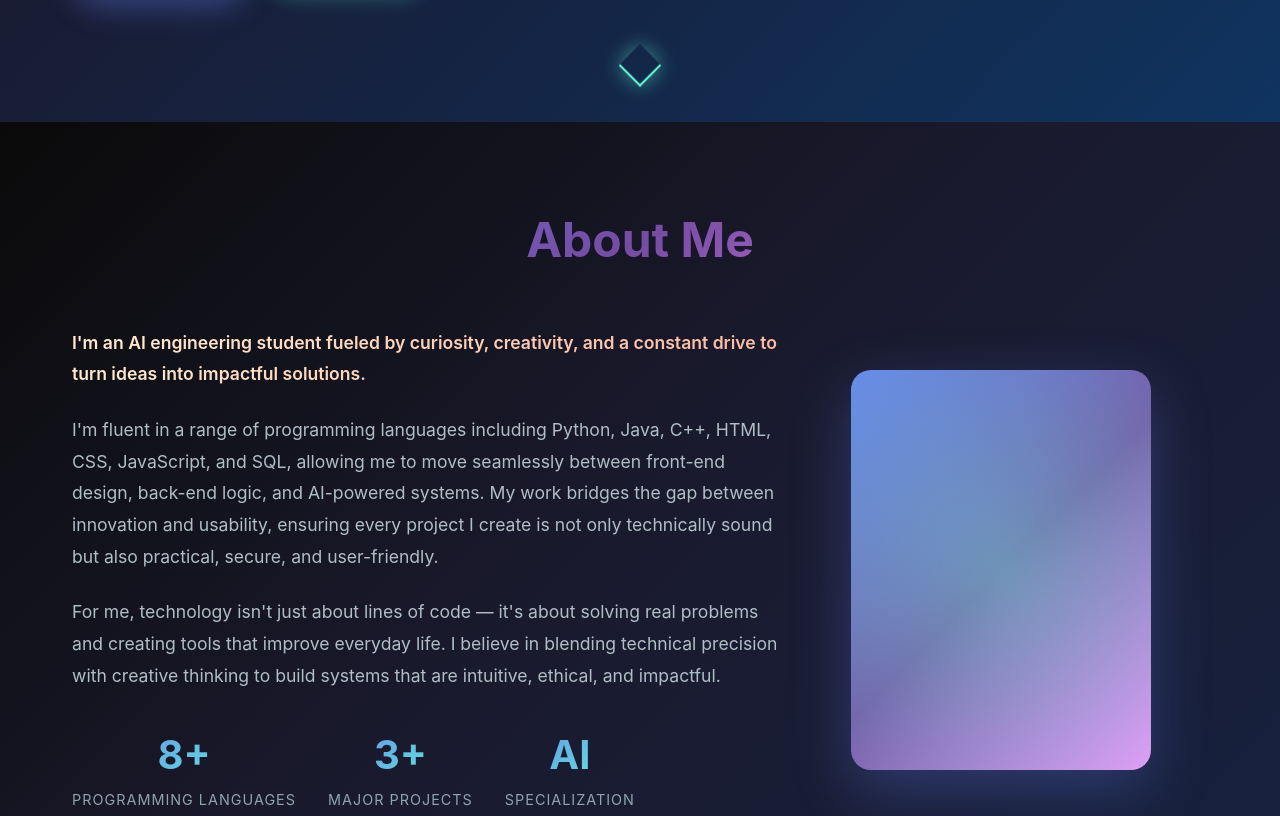
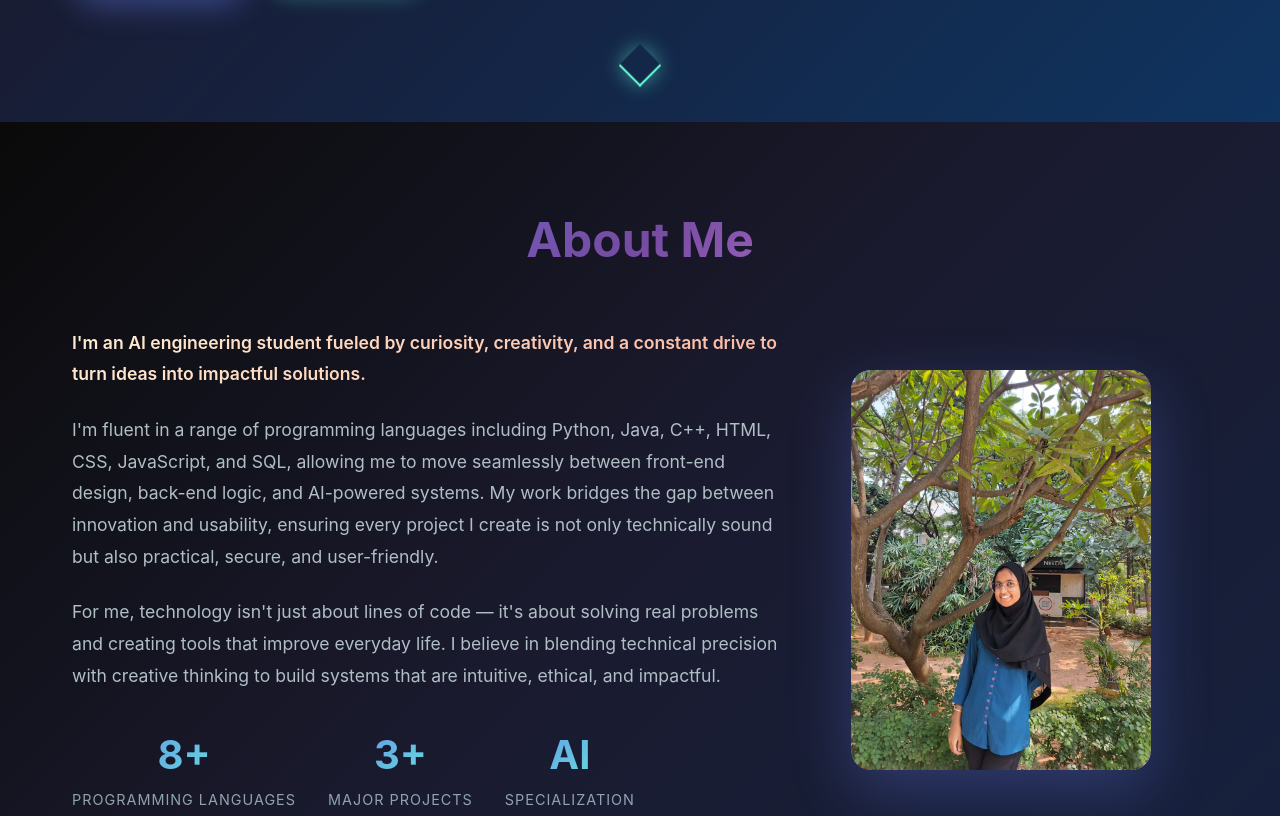
Before and after one commit to shifa226/my-portfolio, a plain HTML site: page index.html in a window 1280 px wide. Shown: the part 678-1494 px from the top of the page. Drawn offline with Linux system fonts and the light colour scheme.

Commit message:
update profile image

```diff
--- a/index.html
+++ b/index.html
@@ -93,7 +93,7 @@
                 </div>
                 <div class="about-image">
                     <div class="image-placeholder">
-                        <div class="profile-glow"></div>
+                        <img src="WhatsApp Image 2025-08-19 at 6.28.32 PM.jpeg" alt="Syeda Shifa Reyan" class="profile-image">
                     </div>
                 </div>
             </div>
@@ -309,7 +309,7 @@
                     <div class="contact-details">
                         <div class="contact-item">
                             <span class="contact-icon">📧</span>
-                            <a href="mailto:syedashifareyan0@gmail.com" class="contact-link">syeda.shifa@email.com</a>
+                            <a href="mailto:syedashifareyan0@gmail.com" class="contact-link">syedashifareyan0@gmail.com</a>
                         </div>
                         <div class="contact-item">
                             <span class="contact-icon">📱</span>
--- a/styles.css
+++ b/styles.css
@@ -931,3 +931,7 @@ section {
         max-width: 250px;
     }
 }
+.profile-image {
+    width: 100%;
+    height: auto;
+}
```
Also changed, not shown: WhatsApp Image 2025-08-19 at 6.28.32 PM.jpeg (added).
